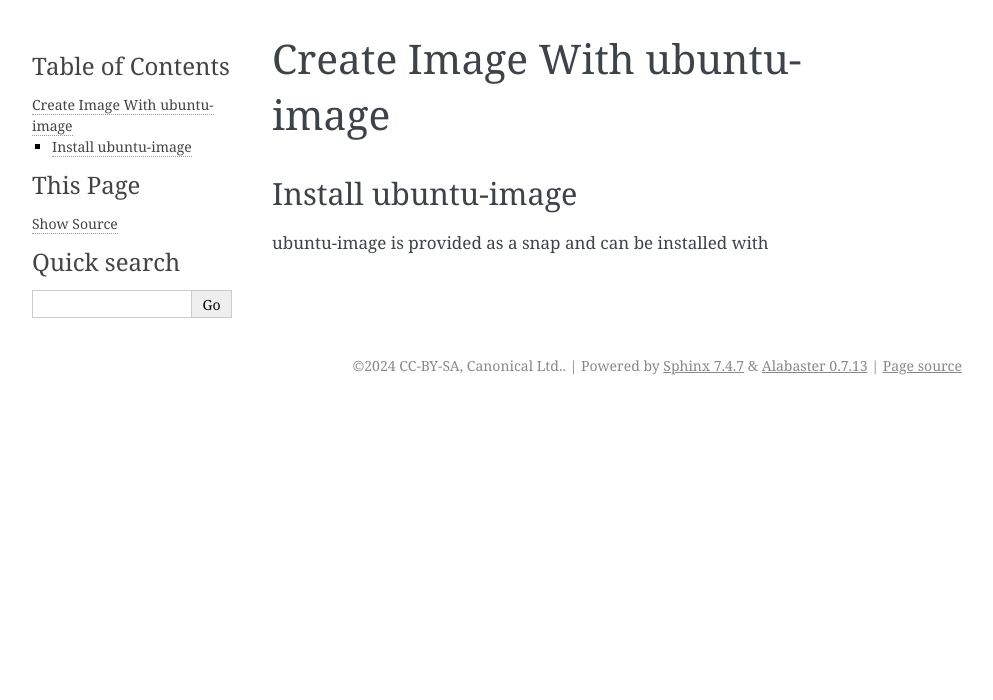
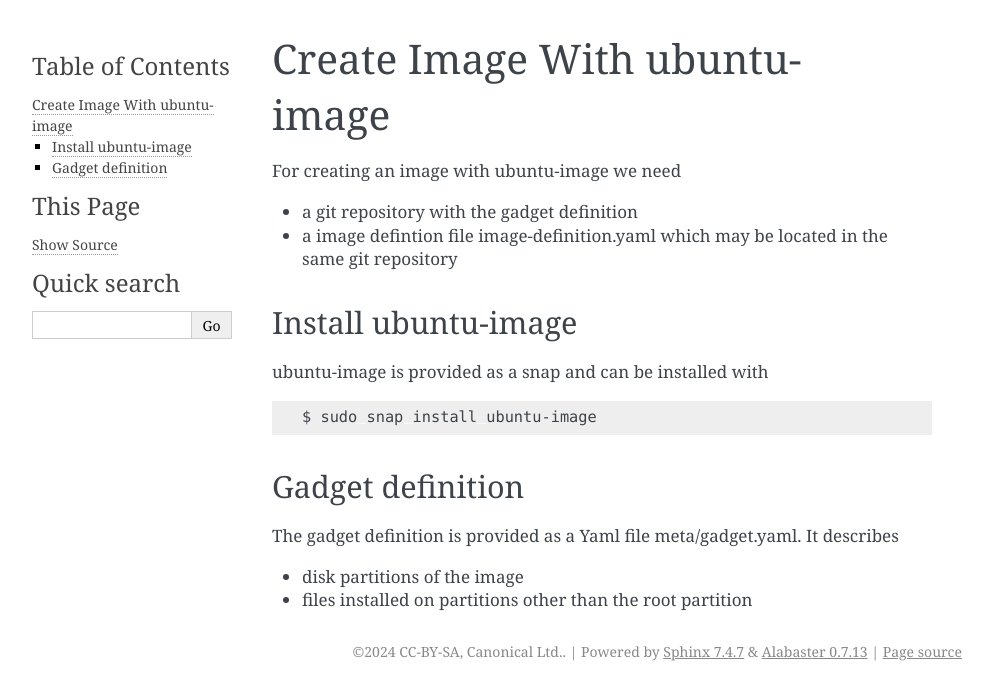
Before and after one commit to canonical/risc-v-cookbook, a Sphinx documentation site: the page built from docs/howto/images/create_image.rst, in a window 1280 px wide. Shown: the top 700 px of the page, without its empty margins (148-1141 px from the left). Built offline with Sphinx 7.4.7, drawn with Linux system fonts in a browser that asks for light colours.

Commit message:
Continue on create_image.rst
Signed-off-by: Heinrich Schuchardt <heinrich.schuchardt@canonical.com>

```diff
--- a/docs/howto/images/create_image.rst
+++ b/docs/howto/images/create_image.rst
@@ -2,12 +2,27 @@
 
 Create Image With ubuntu-image
 ==============================
+
+For creating an image with ubuntu-image we need
+
+* a git repository with the gadget definition
+* a image defintion file image-definition.yaml which may be located in the same
+  git repository
 
 Install ubuntu-image
 --------------------
 
 ubuntu-image is provided as a snap and can be installed with
 
-.. prompt: bash $ auto
+.. prompt:: bash $ auto
 
     $ sudo snap install ubuntu-image
+
+Gadget definition
+-----------------
+
+The gadget definition is provided as a Yaml file meta/gadget.yaml.
+It describes
+
+* disk partitions of the image
+* files installed on partitions other than the root partition
```
